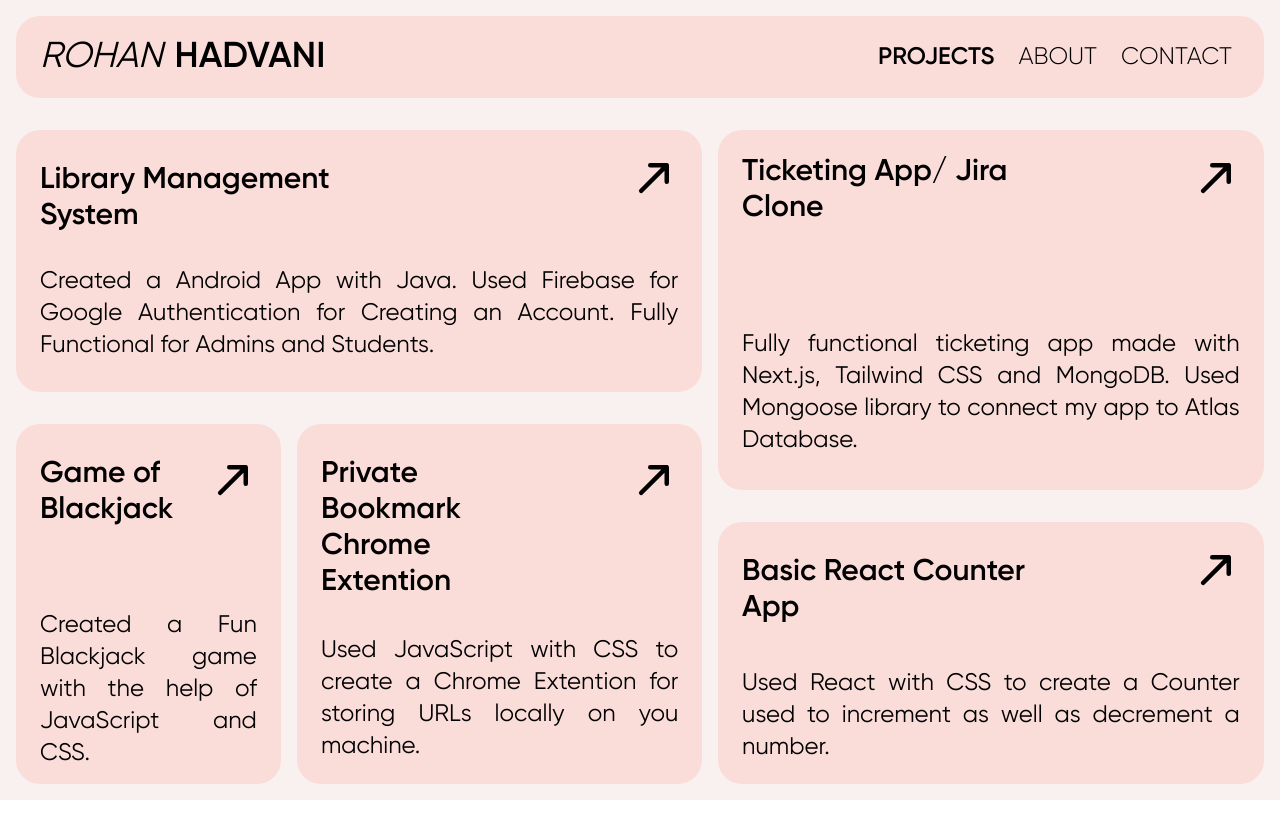
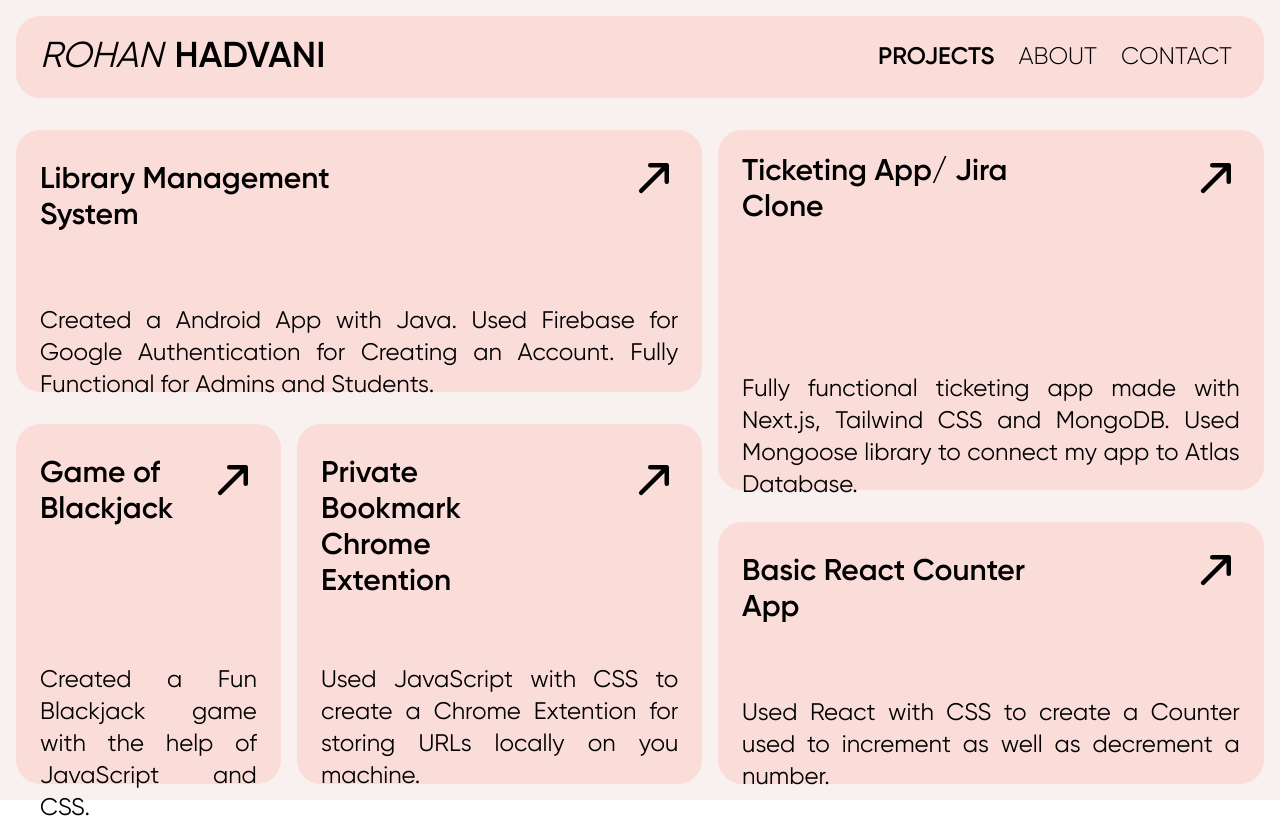
Before and after one commit to rohan27hadvani/portfolio-1, a React (Vite) app in the folder portfolio-1/: page /Projects in a window 1280 px wide. Before the commit the page ends 800 px from the top, so only its background shows below. Built offline with nearby package versions, Linux system fonts and the light colour scheme.

Commit message:
Projects Page Responsive Bug Fixed

```diff
--- a/portfolio-1/src/Projects.jsx
+++ b/portfolio-1/src/Projects.jsx
@@ -74,7 +74,7 @@ function Projects() {
             </div>
             <div className='h-1/3 text-2xl px-6 text-justify
 
-            mobile:text-lg mobile:mt-3 mobile:pb-4 tablet:text-[15px] tablet:-mt-[40px] laptop:text-[20px] desktop:text-2xl'>
+            mobile:text-lg mobile:mt-3 mobile:pb-4 tablet:text-[15px] tablet:-mt-[40px] laptop:text-[20px] desktop:text-2xl desktop:align-text-bottom desktop:mt-0 desktop:pb-2'>
               Created a Android App with Java. Used Firebase for Google Authentication for Creating an Account. Fully Functional for Admins and Students.
             </div>
           </div>
@@ -101,7 +101,7 @@ function Projects() {
             </div>
             <div className='h-1/3 text-2xl px-6 text-justify
 
-            mobile:text-lg mobile:mt-3 mobile:pb-4 tablet:text-[15px] tablet:-mt-[45px] laptop:text-[20px] desktop:text-2xl'>
+            mobile:text-lg mobile:mt-3 mobile:pb-4 tablet:text-[15px] tablet:-mt-[45px] laptop:text-[20px] desktop:text-2xl desktop:align-text-bottom desktop:mt-0 desktop:pb-2'>
               Fully functional ticketing app made with Next.js, Tailwind CSS and MongoDB. Used Mongoose library to connect my app to Atlas Database.
             </div>
           </div>
@@ -129,7 +129,7 @@ function Projects() {
             </div>
             <div className='h-1/3 text-2xl px-6 text-justify
 
-            mobile:text-lg mobile:mt-3 mobile:pb-4 tablet:text-[15px] tablet:-mt-[55px] laptop:text-[20px] desktop:text-2xl'>
+            mobile:text-lg mobile:mt-3 mobile:pb-4 tablet:text-[15px] tablet:-mt-[55px] laptop:text-[20px] desktop:text-2xl desktop:align-text-bottom desktop:mt-0 desktop:pb-2'>
               Created a Fun Blackjack game with the help of JavaScript and CSS.
             </div>
           </div>
@@ -157,7 +157,7 @@ function Projects() {
             </div>
             <div className='h-1/3 text-2xl px-6 text-justify
 
-            mobile:text-lg mobile:mt-3 mobile:pb-4 tablet:text-[15px] tablet:-mt-[30px] laptop:text-[20px] desktop:text-2xl'>
+            mobile:text-lg mobile:mt-3 mobile:pb-4 tablet:text-[15px] tablet:-mt-[30px] laptop:text-[20px] desktop:text-2xl desktop:align-text-bottom desktop:mt-0 desktop:pb-2'>
               Used JavaScript with CSS to create a Chrome Extention for storing URLs locally on you machine.
             </div>
           </div>
@@ -185,7 +185,7 @@ function Projects() {
             </div>
             <div className='h-1/3 text-2xl px-6 text-justify
 
-            mobile:text-lg mobile:mt-3 mobile:pb-4 tablet:text-[15px] tablet:-mt-[30px] laptop:text-[20px] desktop:text-2xl'>
+            mobile:text-lg mobile:mt-3 mobile:pb-4 tablet:text-[15px] tablet:-mt-[30px] laptop:text-[20px] desktop:text-2xl desktop:align-text-bottom desktop:mt-0 desktop:pb-2'>
               Used React with CSS to create a Counter used to increment as well as decrement a number.
             </div>
           </div>
```
